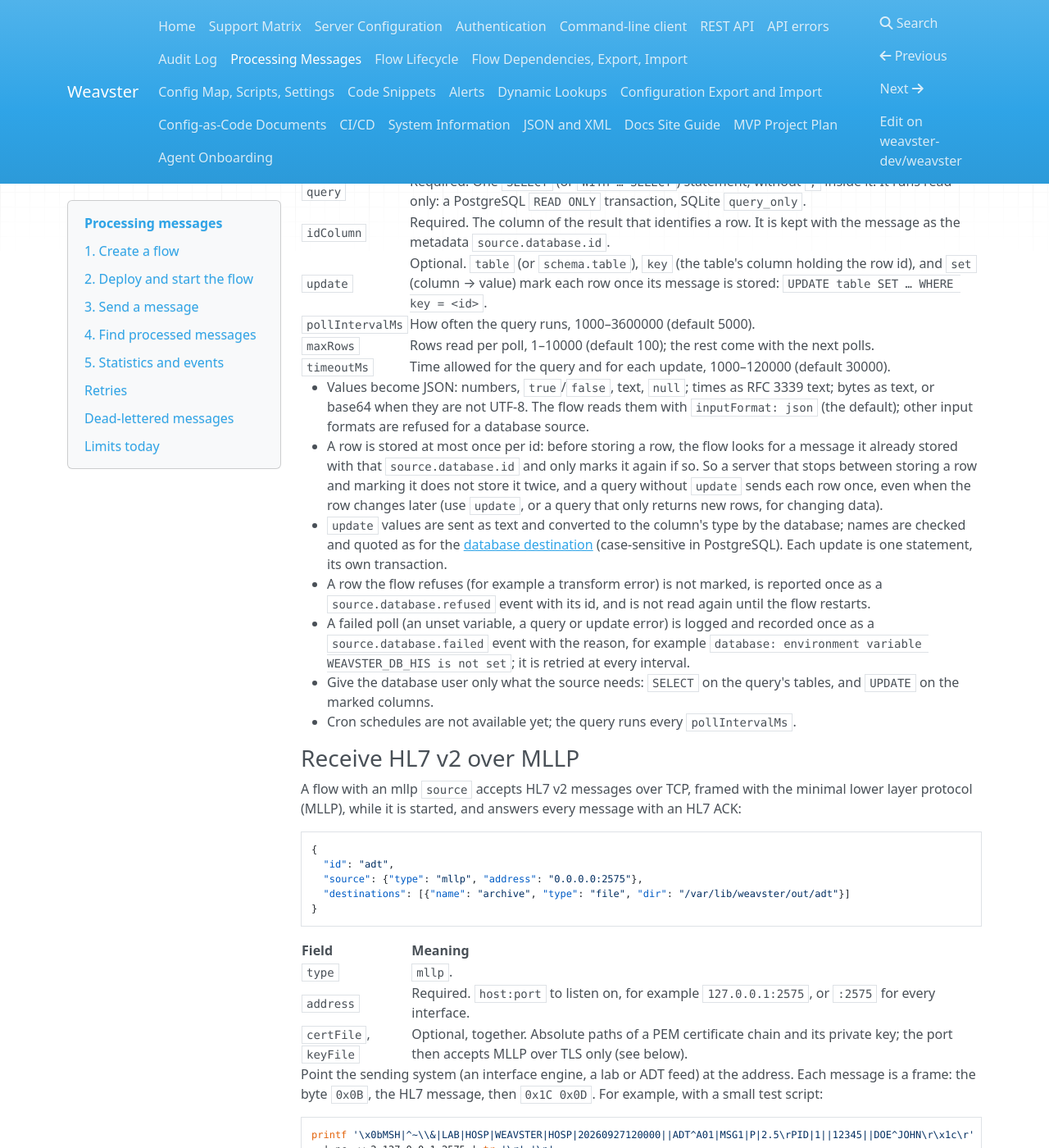
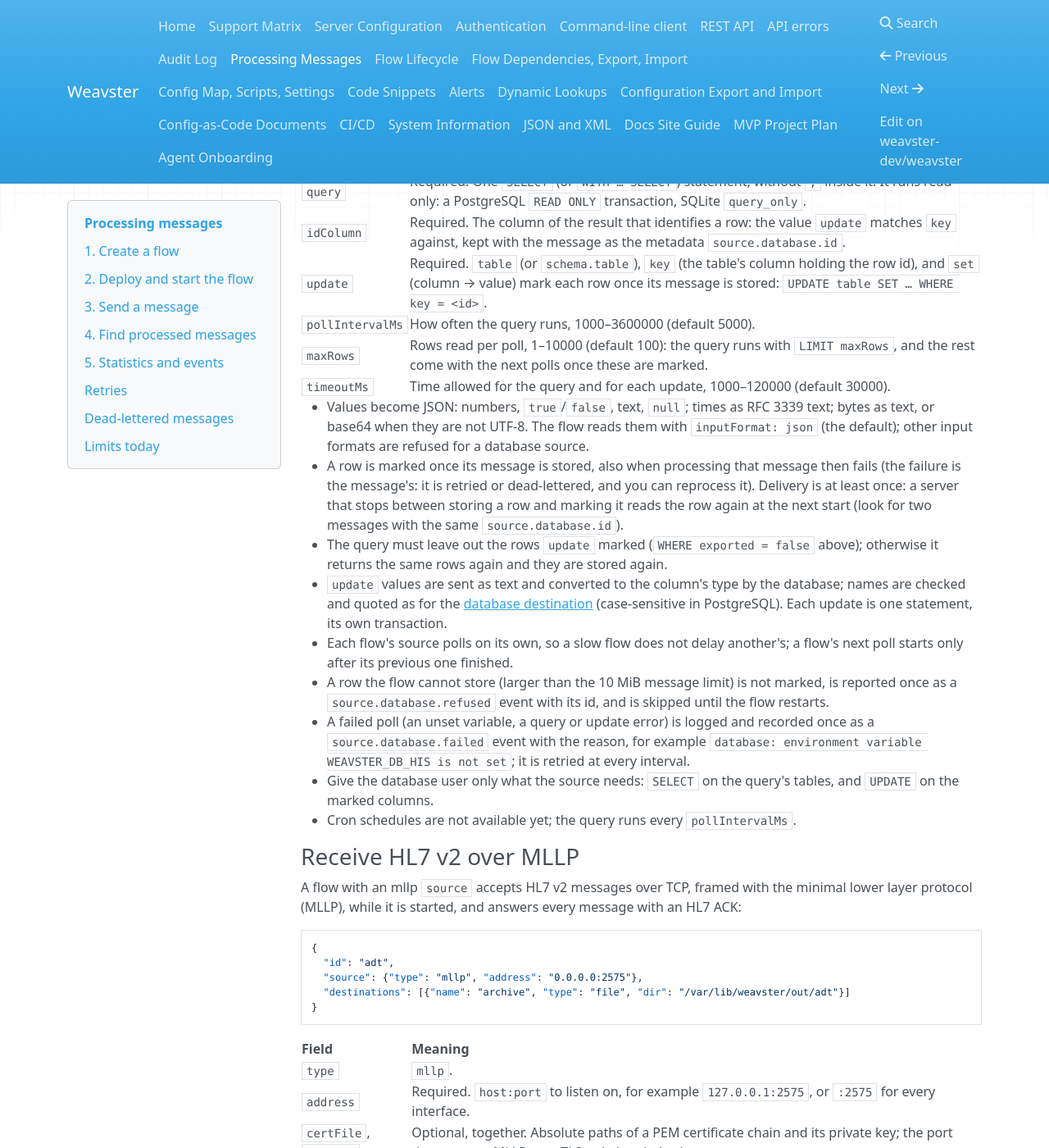
Before and after one commit to weavster-dev/weavster, an MkDocs documentation site: the page built from docs/processing-messages.md, in a window 1280 px wide and 1400 px high, scrolled down 19736 px. Shown: the whole window at 82% size. Built offline with MkDocs 1.6.1, drawn with Linux system fonts in a browser that asks for light colours; nearby versions of some CDN libraries; some of the changed text lies outside the part shown.

Commit message:
Database source: review fixes — update required and at-least-once, LIMIT maxRows, a goroutine per flow, discard a connection left read-only, shared SQL helpers

````diff
--- a/docs/processing-messages.md
+++ b/docs/processing-messages.md
@@ -939,8 +939,8 @@ curl -s -u 'lab:a long random password' https://weavster.example.com:9443/result
 ### Read rows from a database
 
 A flow with a `database` source runs a query every few seconds while it is started and turns each
-row into a message: a JSON object of the row's columns. Use `update` to mark the rows it has
-taken, so the query does not return them again:
+row into a message: a JSON object of the row's columns. Each row is then marked with `update`,
+and the query must leave marked rows out, so it returns only rows not yet taken:
 
 ```json
 {
@@ -969,25 +969,28 @@ each new order becomes a message such as:
 | `driver` | Required. `postgres`, or `sqlite` (the connection string is then a database file path). |
 | `dsnEnv` | Required. The server environment variable holding the connection string, `WEAVSTER_DB_…`. |
 | `query` | Required. One `SELECT` (or `WITH … SELECT`) statement, without `;` inside it. It runs read-only: a PostgreSQL `READ ONLY` transaction, SQLite `query_only`. |
-| `idColumn` | Required. The column of the result that identifies a row. It is kept with the message as the metadata `source.database.id`. |
-| `update` | Optional. `table` (or `schema.table`), `key` (the table's column holding the row id), and `set` (column → value) mark each row once its message is stored: `UPDATE table SET … WHERE key = <id>`. |
+| `idColumn` | Required. The column of the result that identifies a row: the value `update` matches `key` against, kept with the message as the metadata `source.database.id`. |
+| `update` | Required. `table` (or `schema.table`), `key` (the table's column holding the row id), and `set` (column → value) mark each row once its message is stored: `UPDATE table SET … WHERE key = <id>`. |
 | `pollIntervalMs` | How often the query runs, 1000–3600000 (default 5000). |
-| `maxRows` | Rows read per poll, 1–10000 (default 100); the rest come with the next polls. |
+| `maxRows` | Rows read per poll, 1–10000 (default 100): the query runs with `LIMIT maxRows`, and the rest come with the next polls once these are marked. |
 | `timeoutMs` | Time allowed for the query and for each update, 1000–120000 (default 30000). |
 
 - Values become JSON: numbers, `true`/`false`, text, `null`; times as RFC 3339 text; bytes as
   text, or base64 when they are not UTF-8. The flow reads them with `inputFormat: json` (the
   default); other input formats are refused for a database source.
-- A row is stored at most once per id: before storing a row, the flow looks for a message it
-  already stored with that `source.database.id` and only marks it again if so. So a server that
-  stops between storing a row and marking it does not store it twice, and a query without
-  `update` sends each row once, even when the row changes later (use `update`, or a query that
-  only returns new rows, for changing data).
+- A row is marked once its message is stored, also when processing that message then fails
+  (the failure is the message's: it is retried or dead-lettered, and you can reprocess it).
+  Delivery is at least once: a server that stops between storing a row and marking it reads the
+  row again at the next start (look for two messages with the same `source.database.id`).
+- The query must leave out the rows `update` marked (`WHERE exported = false` above); otherwise
+  it returns the same rows again and they are stored again.
 - `update` values are sent as text and converted to the column's type by the database; names are
   checked and quoted as for the [database destination](#write-rows-to-a-database) (case-sensitive
   in PostgreSQL). Each update is one statement, its own transaction.
-- A row the flow refuses (for example a transform error) is not marked, is reported once as a
-  `source.database.refused` event with its id, and is not read again until the flow restarts.
+- Each flow's source polls on its own, so a slow flow does not delay another's; a flow's next poll
+  starts only after its previous one finished.
+- A row the flow cannot store (larger than the 10 MiB message limit) is not marked, is reported
+  once as a `source.database.refused` event with its id, and is skipped until the flow restarts.
 - A failed poll (an unset variable, a query or update error) is logged and recorded once as a
   `source.database.failed` event with the reason, for example
   `database: environment variable WEAVSTER_DB_HIS is not set`; it is retried at every interval.
````
Also changed, not shown: CHANGELOG.md (+1 -1 lines), README.md (+1 -1 lines), docs/support-matrix.md (+1 -1 lines), 12 other files.
